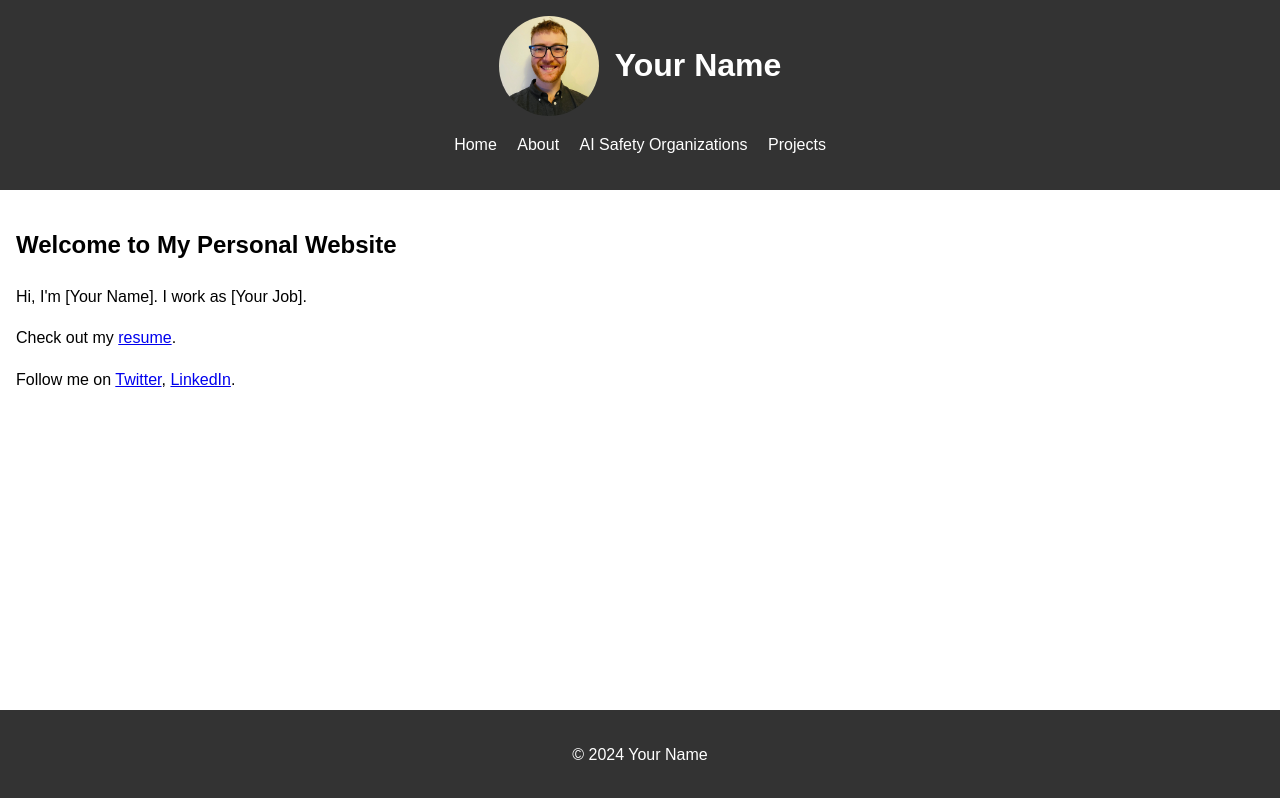
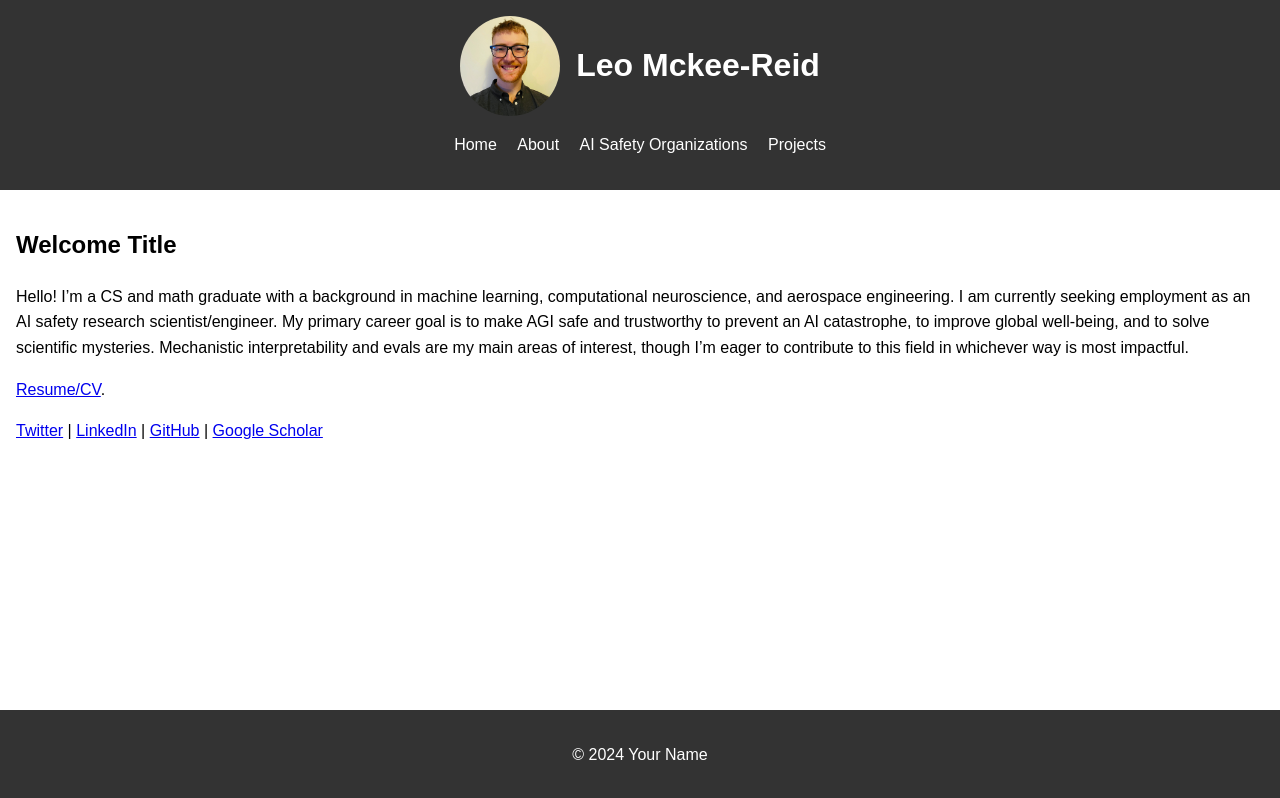
Before and after one commit to Leotzu/Leotzu.github.io, a plain HTML site: page index.html in a window 1280 px wide. Drawn offline with Linux system fonts and the light colour scheme.

Commit message:
Update index.html

```diff
--- a/index.html
+++ b/index.html
@@ -9,8 +9,8 @@
 <body>
     <header>
         <div class="header-content">
-            <img src="images/headshot.jpg" alt="Your Name" class="headshot">
-            <h1>Your Name</h1>
+            <img src="images/headshot.jpg" alt="Leo Mckee-Reid" class="headshot">
+            <h1>Leo Mckee-Reid</h1>
         </div>
         <nav>
             <ul>
@@ -23,10 +23,11 @@
     </header>
     <main>
         <section>
-            <h2>Welcome to My Personal Website</h2>
-            <p>Hi, I'm [Your Name]. I work as [Your Job].</p>
-            <p>Check out my <a href="resume.pdf">resume</a>.</p>
-            <p>Follow me on <a href="https://twitter.com/LeoMckeeReid">Twitter</a>, <a href="https://linkedin.com/in/leo-mckee-reid">LinkedIn</a>.</p>
+            <h2>Welcome Title</h2>
+            <p> Hello! I’m a CS and math graduate with a background in machine learning, computational neuroscience, and aerospace engineering. I am currently seeking employment as an AI safety research scientist/engineer.
+                My primary career goal is to make AGI safe and trustworthy to prevent an AI catastrophe, to improve global well-being, and to solve scientific mysteries. Mechanistic interpretability and evals are my main areas of interest, though I’m eager to contribute to this field in whichever way is most impactful.</p>
+            <p><a href="resume.pdf">Resume/CV</a>.</p>
+            <p><a href="https://twitter.com/LeoMckeeReid" target="_blank">Twitter</a> | <a href="https://linkedin.com/in/leo-mckee-reid" target="_blank">LinkedIn</a> | <a href="https://github.com/Leotzu/" target="_blank">GitHub</a> | <a href="https://scholar.google.com/citations?hl=en&user=qg70NLYAAAAJ" target="_blank">Google Scholar</a> </p>
         </section>
     </main>
     <footer>
```
